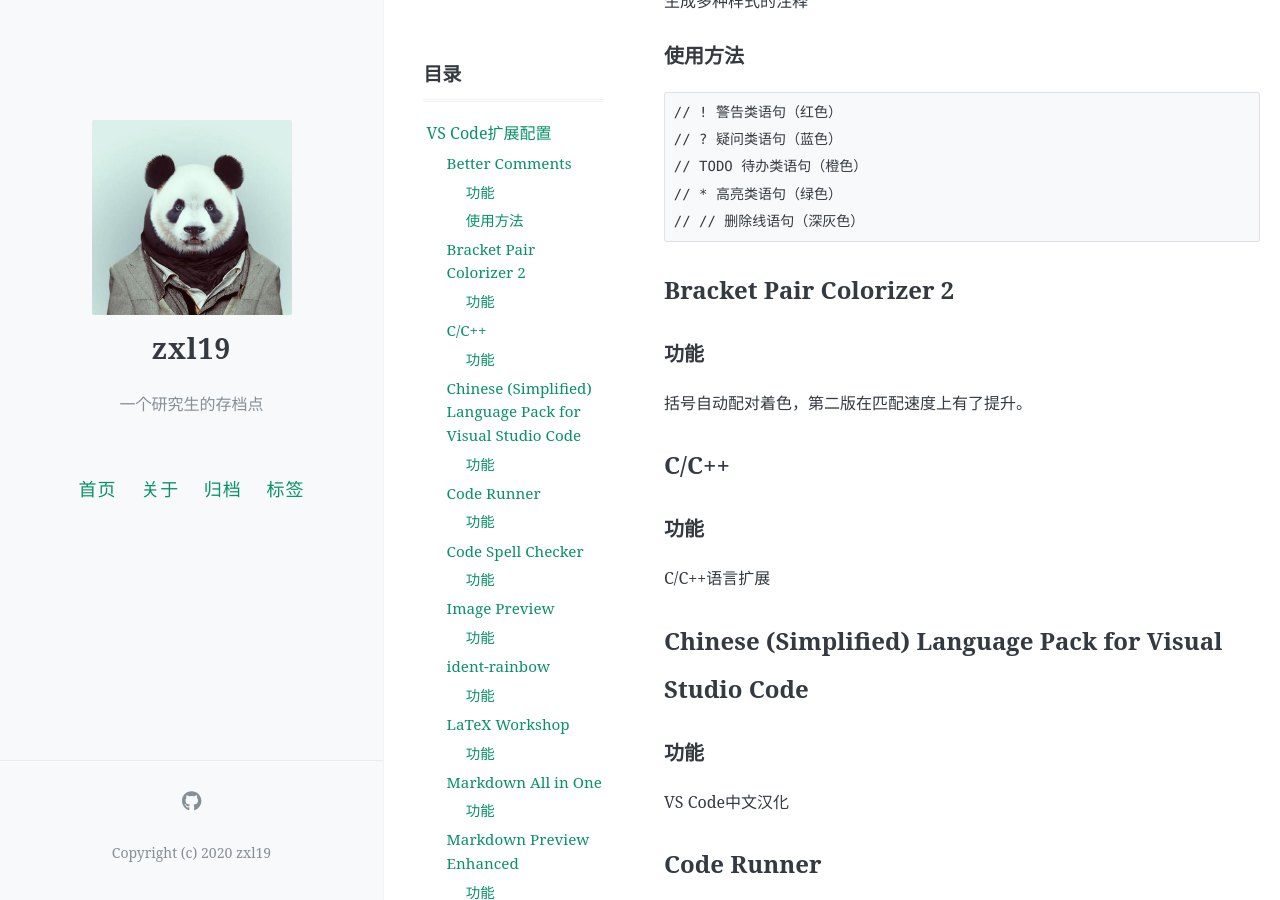
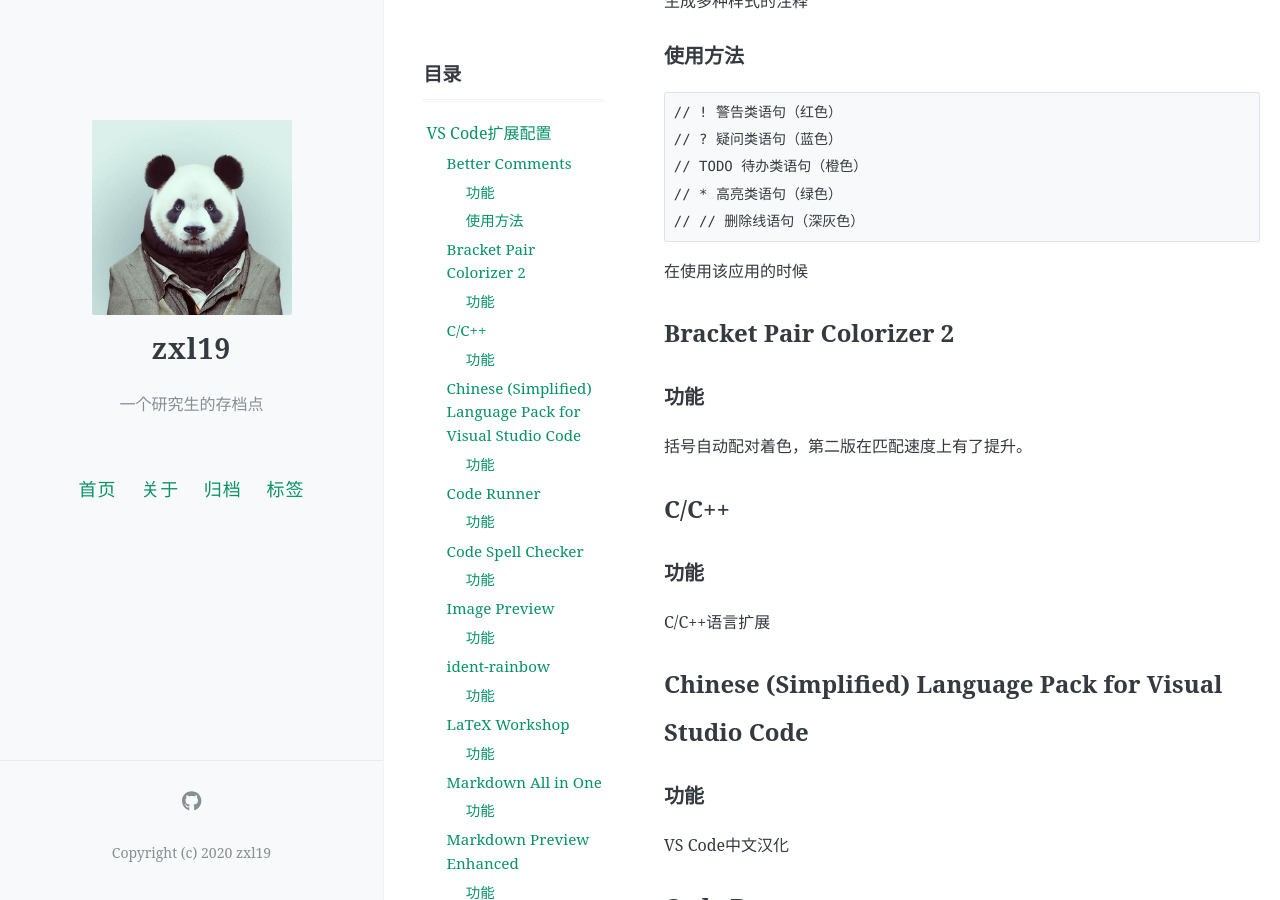
Before and after one commit to zxl19/zxl19.github.io, a Jekyll site: the page built from _posts/2020-06-03-VSCode-extensions.md, in a window 1280 px wide and 900 px high, scrolled down 336 px. Built offline with Jekyll 4.4.1, drawn with Linux system fonts in a browser that asks for light colours; comment, search, counter and statistics services are not loaded; some of the changed text lies outside the part shown.

Commit message:
Update 2020-06-03-VSCode-extensions.md

````diff
--- a/_posts/2020-06-03-VSCode-extensions.md
+++ b/_posts/2020-06-03-VSCode-extensions.md
@@ -24,6 +24,7 @@ pinned: false
 // * 高亮类语句（绿色）
 // // 删除线语句（深灰色）
 ```
+在使用该应用的时候
 ## Bracket Pair Colorizer 2
 ### 功能
 括号自动配对着色，第二版在匹配速度上有了提升。
@@ -91,3 +92,4 @@ FIXME: 待修复
 3. [第一次使用VS Code时你应该知道的一切配置-千古壹号的文章-知乎](https://zhuanlan.zhihu.com/p/62913725)
 4. [自用VSCode优质插件推荐-HanwGeek的文章-知乎](https://zhuanlan.zhihu.com/p/89693351)
 5. [vscode必备插件，美化、炫酷、实用-留着防丢-双木珑的文章-知乎](https://zhuanlan.zhihu.com/p/112016680)
+6. [一些非常有用的VSCode扩展-Helperhaps的文章-知乎](https://zhuanlan.zhihu.com/p/29553584)
````
